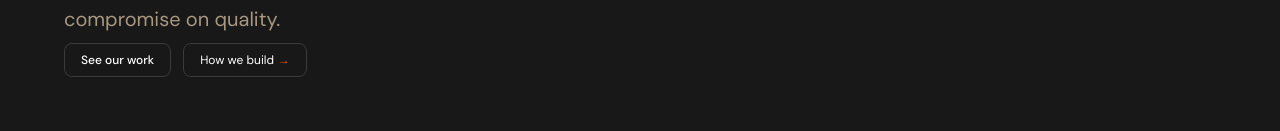
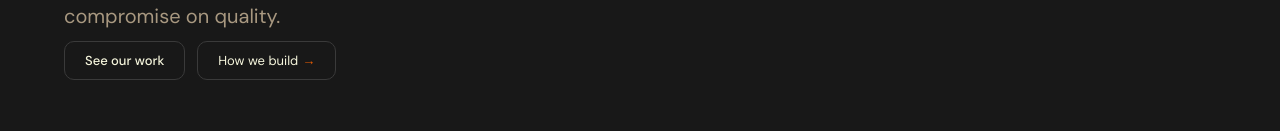
Before and after one commit to ittalab/ittalab-wesbite, a Next.js app: page / in a window 1280 px wide. Shown: the part 498-629 px from the top of the page. Built offline with nearby package versions, Linux system fonts and the light colour scheme.

Commit message:
increase button size

```diff
--- a/components/home/HeroSection.tsx
+++ b/components/home/HeroSection.tsx
@@ -106,12 +106,12 @@ export default function HeroSection() {
                 style={{
                   display: "inline-flex",
                   backgroundColor: "#181818",
-                  color: "#ffffff",
-                  fontSize: "12px",
+                  color: "#F5F5DC",
+                  fontSize: "13px",
                   fontWeight: 500,
                   lineHeight: 1,
-                  padding: "10px 16px",
-                  borderRadius: "8px",
+                  padding: "12px 20px",
+                  borderRadius: "10px",
                   border: "1px solid #3a3a3a",
                   opacity: 1,
                   textDecoration: "none",
@@ -128,20 +128,20 @@ export default function HeroSection() {
                 style={{
                   display: "inline-flex",
                   backgroundColor: "#181818",
-                  fontSize: "12px",
+                  fontSize: "13px",
                   fontWeight: 400,
                   lineHeight: 1,
-                  padding: "10px 16px",
-                  borderRadius: "8px",
+                  padding: "12px 20px",
+                  borderRadius: "10px",
                   border: "1px solid #3a3a3a",
                   opacity: 1,
                   textDecoration: "none",
-                  color: "#ffffff",
+                  color: "#F5F5DC",
                   fontFamily: "inherit",
                   boxSizing: "border-box",
                 }}
               >
-                <span style={{ color: "#ffffff" }}>How we build</span>
+                <span style={{ color: "#F5F5DC" }}>How we build</span>
                 <span style={{ color: "#e85d04", marginLeft: "4px" }}>→</span>
               </Link>
             </div>
```
